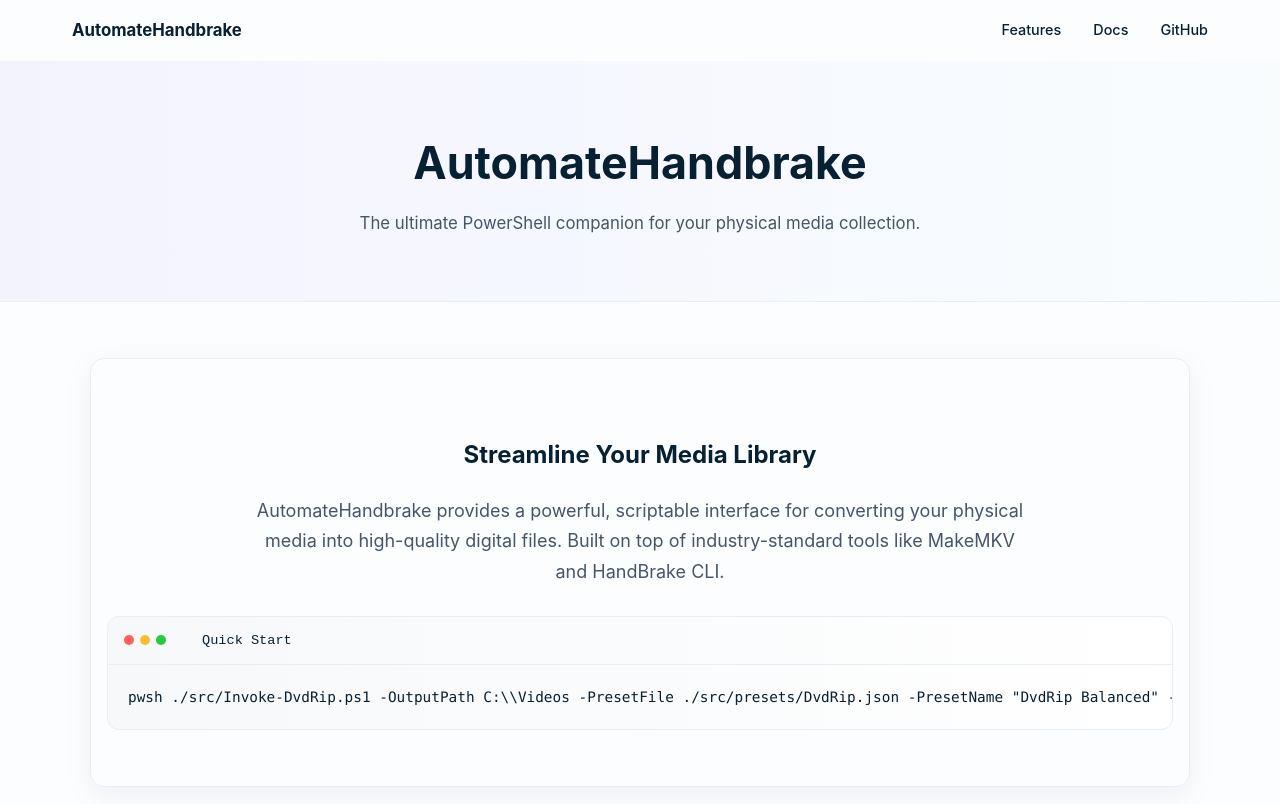
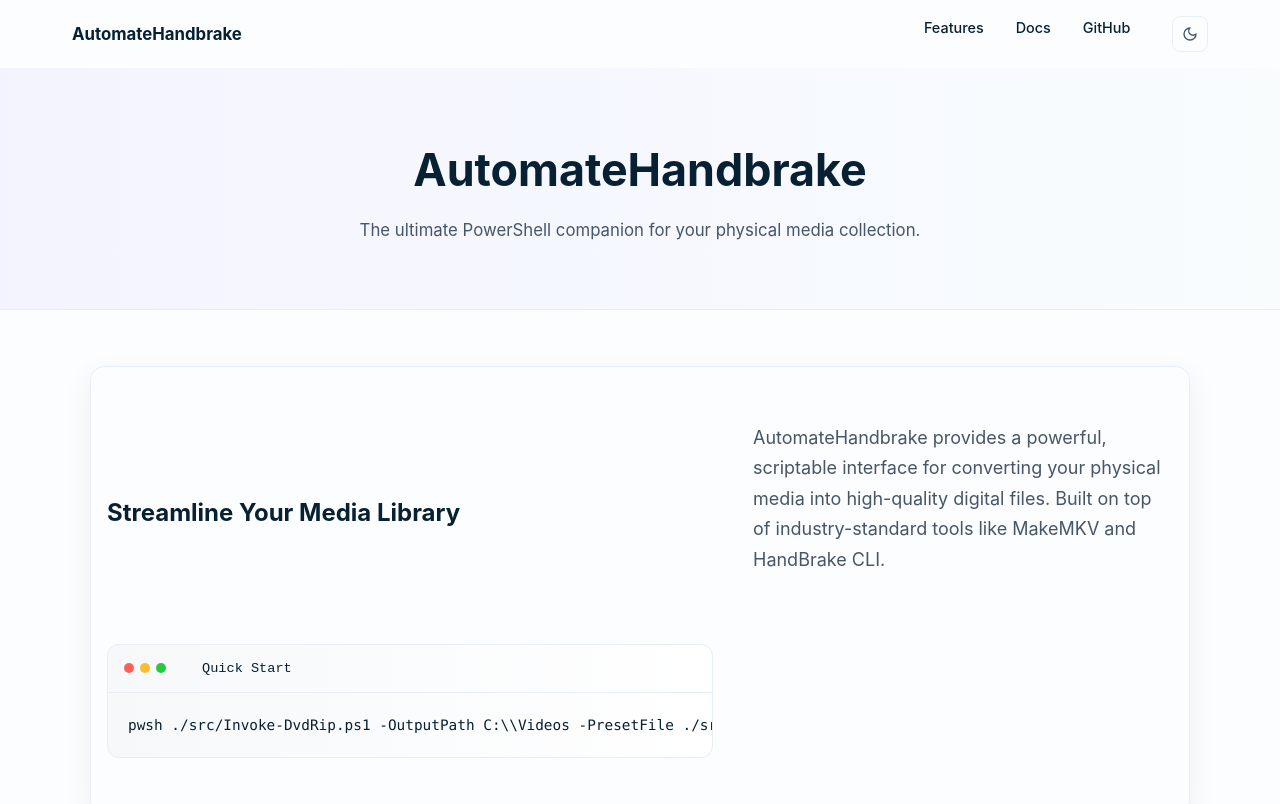
Before and after one commit to rjester/HandbrakeAutomate, a React (Vite) app in the folder website/: page / in a window 1280 px wide. Shown: the top 804 px of the page. Built offline with nearby package versions, Linux system fonts and the light colour scheme.

Commit message:
feat(website): add light/dark theme + toggle, persist preference

```diff
--- a/website/src/App.tsx
+++ b/website/src/App.tsx
@@ -1,7 +1,29 @@
-import React from 'react'
+import React, { useEffect, useState } from 'react'
 import Home from './pages/Home'
+import { Sun, Moon } from 'lucide-react'
 
 export default function App(): JSX.Element {
+  const [isDark, setIsDark] = useState<boolean>(() => {
+    try {
+      const stored = localStorage.getItem('theme')
+      if (stored) return stored === 'dark'
+      return window.matchMedia && window.matchMedia('(prefers-color-scheme: dark)').matches
+    } catch {
+      return false
+    }
+  })
+
+  useEffect(() => {
+    const root = document.documentElement
+    if (isDark) {
+      root.classList.add('theme-dark')
+      localStorage.setItem('theme', 'dark')
+    } else {
+      root.classList.remove('theme-dark')
+      localStorage.setItem('theme', 'light')
+    }
+  }, [isDark])
+
   return (
     <div className="app">
       <nav className="main-nav">
@@ -11,6 +33,14 @@
             <a href="#features">Features</a>
             <a href="#docs">Docs</a>
             <a href="https://github.com/yourusername/AutomateHandbrake">GitHub</a>
+            <button
+              aria-label="Toggle theme"
+              className="theme-toggle"
+              onClick={() => setIsDark((s) => !s)}
+              title={isDark ? 'Switch to light' : 'Switch to dark'}
+            >
+              {isDark ? <Sun size={16} /> : <Moon size={16} />}
+            </button>
           </div>
         </div>
       </nav>
--- a/website/src/styles.css
+++ b/website/src/styles.css
@@ -11,6 +11,21 @@
   --code-bg: #f4f6fb;
   --shadow-soft: 0 8px 30px rgba(12, 24, 35, 0.06);
   --shadow-strong: 0 18px 50px rgba(12, 24, 35, 0.08);
+}
+
+/* Dark theme overrides */
+.theme-dark {
+  --bg: #07101a;
+  --surface: #0b1720;
+  --muted-surface: rgba(255,255,255,0.02);
+  --accent: #7c5cff;
+  --accent-2: #6cd4b6;
+  --text: #e6eef8;
+  --muted: #9fb0c1;
+  --border: rgba(255,255,255,0.04);
+  --code-bg: rgba(255,255,255,0.02);
+  --shadow-soft: 0 10px 30px rgba(2,6,23,0.6);
+  --shadow-strong: 0 18px 40px rgba(2,6,23,0.7);
 }
 
 * {
@@ -70,15 +85,19 @@
 }
 
 .hero-section {
-  text-align: center;
+  text-align: left;
   padding: 3.5rem 1rem;
   background: transparent;
+  display: grid;
+  grid-template-columns: 1fr 420px;
+  align-items: center;
+  gap: 2.5rem;
 }
 
 .lead {
   font-size: 1.125rem;
-  max-width: 780px;
-  margin: 0 auto 1.75rem auto;
+  max-width: 680px;
+  margin: 0 0 1.75rem 0;
   color: var(--muted);
 }
 
@@ -92,6 +111,20 @@
   text-align: left;
   display: flex;
   flex-direction: column;
+}
+
+.hero-visual img {
+  width: 100%;
+  height: auto;
+  display: block;
+  border-radius: 12px;
+  box-shadow: var(--shadow-soft);
+}
+
+.hero-visual {
+  display: block;
+  justify-self: center;
+  max-width: 420px;
 }
 
 .box-header {
@@ -287,22 +320,37 @@
   color: var(--text-muted);
 }
 
+.theme-toggle{
+  display:inline-flex;
+  align-items:center;
+  justify-content:center;
+  width:36px;
+  height:36px;
+  margin-left:0.6rem;
+  border-radius:8px;
+  background: transparent;
+  border: 1px solid var(--border);
+  color: var(--muted);
+}
+
+.theme-toggle:hover{ transform: translateY(-2px); }
+
 @media (max-width: 768px) {
   .site-header h1 {
     font-size: 2rem;
   }
 
   .container {
-    padding: 2rem 1.5rem;
+    padding: 1.5rem;
     border-radius: 12px;
   }
 
   h2 {
-    font-size: 1.75rem;
+    font-size: 1.5rem;
   }
 
   h3 {
-    font-size: 1.25rem;
+    font-size: 1.15rem;
   }
 
   .args {
@@ -311,6 +359,12 @@
 
   .args th,
   .args td {
-    padding: 0.75rem;
+    padding: 0.6rem;
   }
+
+  .hero-section {
+    grid-template-columns: 1fr;
+    gap: 1.25rem;
+  }
+  .hero-visual { display: none; }
 }
```
